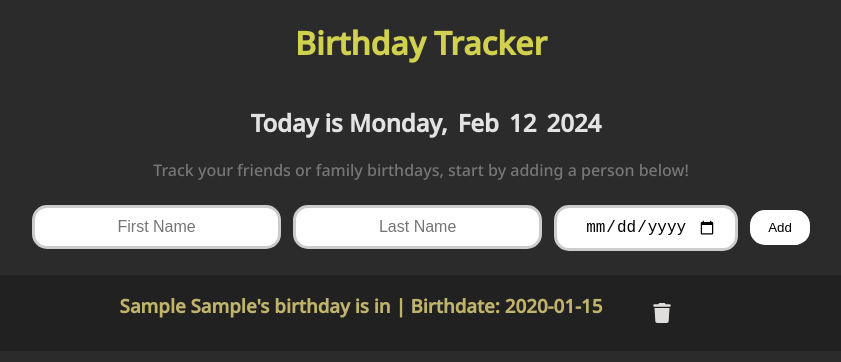
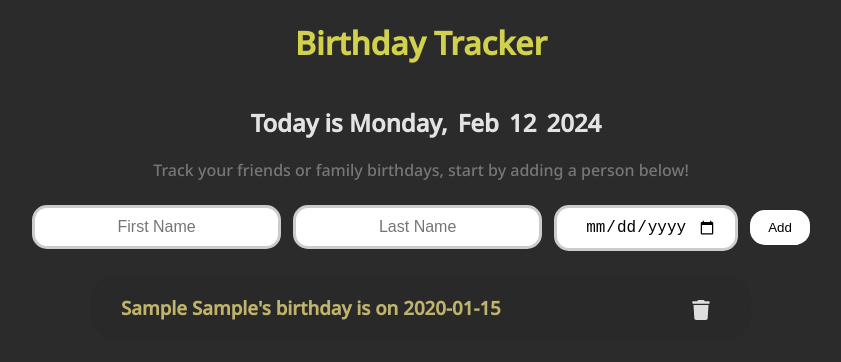
Before and after one commit to bettaburger/birthday-list, a React (Create React App) app in the folder client/: page / in a window 1280 px wide. Both pictures are taken after typing "Sample", "Sample", "2020-01-15" into the empty fields and a click on the button "Add". Shown: the top 362 px of the page, without its empty margins (219-1060 px from the left). Built offline with nearby package versions, Linux system fonts and the light colour scheme.

Commit message:
fixed delete button

```diff
--- a/client/src/App.css
+++ b/client/src/App.css
@@ -13,16 +13,19 @@ body {
 
 .item h3 {
   color: rgb(192, 179, 108);
-  background-color: rgb(33, 33, 33);
-  border-radius: 30px;
-  padding: 10px 30px;
-  margin: 10px;
+  background-color: rgb(42, 41, 41);
+  border-radius: 25px;
+  width: 600px;
+  padding: 20px 30px;
+  margin: 0px auto; /* allign list items at the center */
+  margin-bottom: 10px;
   transition: 0.4s;
+  text-align: left;
 }
 
 h3:hover{
-  background-color: rgb(79, 79, 79);
-  box-shadow: rgba(99, 99, 99, 0.2) 0px 2px 8px 0px;
+  background-color: rgb(28, 28, 28);
+  box-shadow: rgba(0, 0, 0, 0.2) 0px 2px 8px 0px;
   color: rgb(224, 224, 224);
 }
 
--- a/client/src/components/List.js
+++ b/client/src/components/List.js
@@ -1,15 +1,15 @@
 import React, { useState } from 'react'
-import Time from "../components/Time.js"
-import "../styles/listItem.css"
+import styles from "../styles/listItem.css"
 
 function List() {
 
    // Define variables.
-   const [firstName, setFirstName] = useState('');      // First names
-   const [lastName, setLastName] = useState('');        // Last names
-   const [date, setDate] = useState('');                // Dates
-   const [birthday, setBirthday] = useState([]);        // Birthdays
+   const [firstName, setFirstName] = useState('');      // First names.
+   const [lastName, setLastName] = useState('');        // Last names.
+   const [date, setDate] = useState('');                // Dates.
+   const [birthday, setBirthday] = useState([]);        // Birthdays.
    const [warning, setWarning] = useState('');          // No input.
+
 
    // Handle submit and prevent page default submit button refresh.
    const handleSubmit = (e) => {
@@ -18,7 +18,7 @@ function List() {
             setWarning('Make sure to fill all fields.');
             return;
         } else {
-            setBirthday([...birthday, { firstName, lastName, date}])
+            setBirthday([...birthday, { firstName, lastName, date }]);
             setFirstName('');
             setLastName('');
             setDate('');
@@ -74,9 +74,11 @@ function List() {
         <p style={{ color: '#a42525' }}>{warning}</p>
         {birthday.map((birthday, index) => (
             <div key = {index}>
-            <h3> {birthday.firstName} {birthday.lastName}'s birthday is in
-            | Birthdate: {birthday.date}
-            <button type="delete" onClick={() => handleDelete(index)}></button>
+            <h3> {birthday.firstName} {birthday.lastName}'s birthday is on {birthday.date}
+            <span>
+            <button className={styles.deleteButton}
+             type="delete" onClick={() => handleDelete(index)}></button>
+            </span>
             </h3>
         </div>
         ))}
--- a/client/src/styles/listItem.css
+++ b/client/src/styles/listItem.css
@@ -42,8 +42,7 @@ button[type=delete] {
     background: url(trash-solid-grey.svg);
     background-position: center;
     background-repeat: no-repeat;
-    padding: 20px 10px;
-    margin: 8px 40px;
+    padding: 10px 10px;
     border-radius: 100px;
     transition-duration: 0.3s;
     border: white;
@@ -51,9 +50,11 @@ button[type=delete] {
     width: 40px;
     height: 40px;
     border-radius: 39px;
+    float: right;
+    margin-top: -5px;
 }
 
-/* Animation */
+/* Hoever Animation */
 input[type=text]:focus{
     border: 3px solid #555;
 }
```
Also changed, not shown: 1 other file (tests, documents, lock files or other folders).
